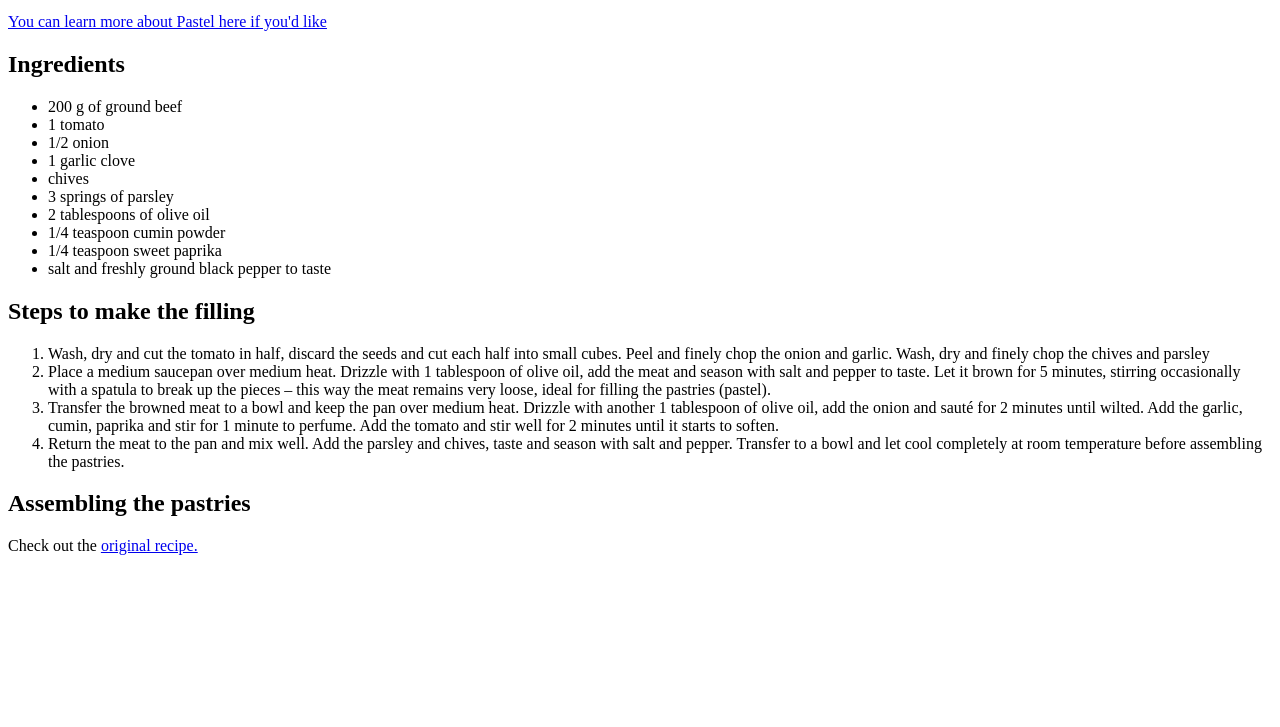
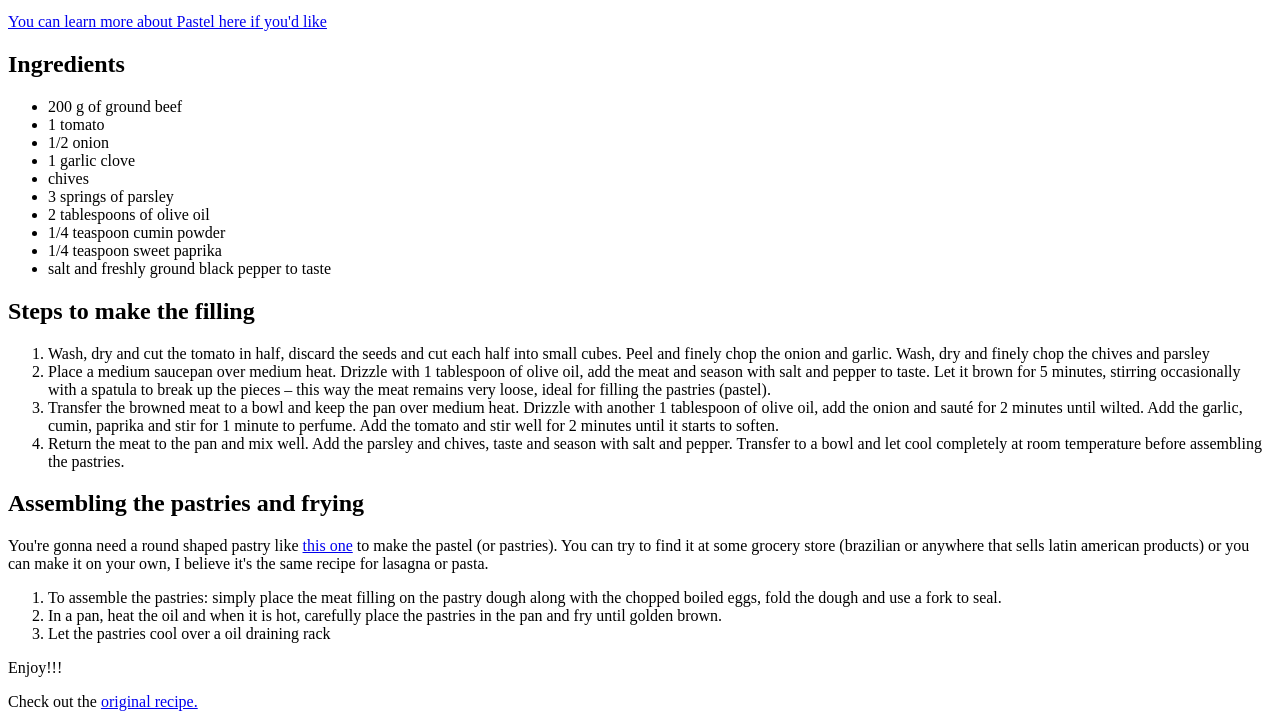
Before and after one commit to Marjorie-Pereira/odin-recipes, a plain HTML site: page recipes/pastel-de-carne.html in a window 1280 px wide. Shown: the part 119-846 px from the top of the page. Before the commit the page ends 800 px from the top, so only its background shows below. Drawn offline with Linux system fonts and the light colour scheme.

Commit message:
steps section finished

```diff
--- a/recipes/pastel-de-carne.html
+++ b/recipes/pastel-de-carne.html
@@ -38,7 +38,14 @@
                 </li>
                 <li>Return the meat to the pan and mix well. Add the parsley and chives, taste and season with salt and pepper. Transfer to a bowl and let cool completely at room temperature before assembling the pastries.</li>
             </ol>
-            <h2>Assembling the pastries</h2>
+            <h2>Assembling the pastries and frying</h2>
+            <p>You're gonna need a round shaped pastry like <a href="https://shoppr.com.br/cdn/shop/products/2974545f40cf4b3b4a907f9aeec3d932_grande.png?v=1439614098">this one</a> to make the pastel (or pastries). You can try to find it at some grocery store (brazilian or anywhere that sells latin american products) or you can make it on your own, I believe it's the same recipe for lasagna or pasta.</p>
+            <ol>
+                <li>To assemble the pastries: simply place the meat filling on the pastry dough along with the chopped boiled eggs, fold the dough and use a fork to seal.</li>
+                <li>In a pan, heat the oil and when it is hot, carefully place the pastries in the pan and fry until golden brown.</li>
+                <li>Let the pastries cool over a oil draining rack</li>
+            </ol>
+            <p>Enjoy!!!</p>
         </section>
     </main>
     <footer>
```
